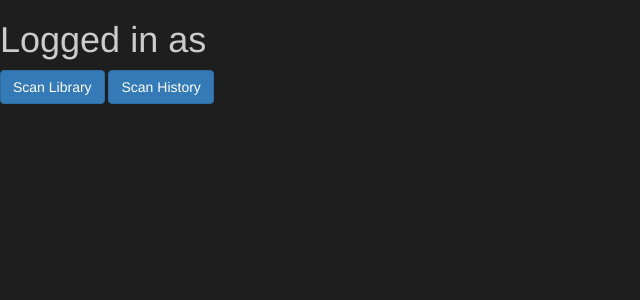
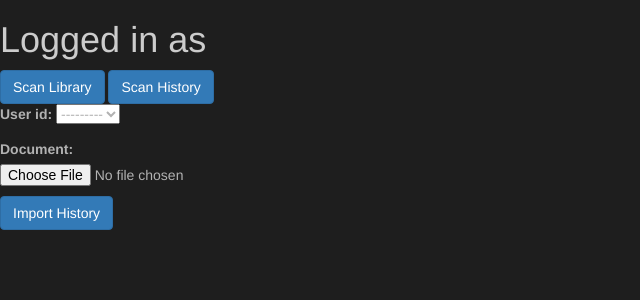
Before and after one commit to Kevin-Mok/spotify-lib-vis, a Django app: template login/templates/login/scan.html in a window 1280 px wide. Shown: the top 300 px of the page, without its empty margins (0-640 px from the left). Run offline with Django 3.2, Linux system fonts and the light colour scheme; the template is opened without the code that fills it: values that come from a table or form of the project are taken from there, others are empty; some libraries are stand-ins or nearby versions.

Commit message:
Able to upload history onto server (#57)

```diff
--- a/graphs/templates/graphs/user_history.html
+++ b/graphs/templates/graphs/user_history.html
@@ -10,7 +10,7 @@
 </head>
 <body>
 	<h1>{{ user_id }}'s Listening History</h1>
-	<a class="btn btn-primary " href="{% export_url 'csv' %}" role="button">Export CSV</a>
+	<a class="btn btn-primary " href="{% export_url 'csv' %}" role="button">Export</a>
 	{% render_table user_history_table %}
 </body>
 </html>
--- /dev/null
+++ b/login/forms.py
@@ -0,0 +1,8 @@
+from django import forms
+from .models import HistoryUpload
+
+class HistoryUploadForm(forms.ModelForm):
+    class Meta:
+        model = HistoryUpload
+        fields = ('user_id', 'document', )
+        #  widgets = { 'user_id': forms.HiddenInput() }
--- a/login/models.py
+++ b/login/models.py
@@ -20,3 +20,8 @@ class User(models.Model):
 
     def __str__(self):
         return self.id
+
+class HistoryUpload(models.Model):
+    user_id = models.ForeignKey(User, on_delete=models.CASCADE)
+    document = models.FileField(upload_to='history/')
+    uploaded_at = models.DateTimeField(auto_now_add=True)
--- a/login/templates/login/scan.html
+++ b/login/templates/login/scan.html
@@ -24,5 +24,10 @@
 		<a href="{% url "api:scan_history" user_secret %}" class="btn btn-primary">
 			Scan History
 		</a>
+		<form action="{% url 'login:upload_history' %}" method="post" enctype="multipart/form-data">
+			{% csrf_token %}
+			{{ form.as_p }}
+			<input class="btn btn-primary" type="submit" value="Import History">
+		</form>
     </body>
 </html>
--- a/login/urls.py
+++ b/login/urls.py
@@ -9,4 +9,5 @@ urlpatterns = [
     path('callback', callback, name='callback'),
     #  path('user/<str:user_secret>', user_home, name='user_home'),
     path('admin_graphs', admin_graphs, name='admin_graphs'),
+    path('upload_history', upload_history, name='upload_history'),
 ]
--- a/spotifyvis/settings.py
+++ b/spotifyvis/settings.py
@@ -130,3 +130,6 @@ STATIC_URL = '/static/'
 STATICFILES_DIRS = [
     os.path.join(BASE_DIR, "static"),
 ]
+
+MEDIA_URL = '/media/'
+MEDIA_ROOT = os.path.join(BASE_DIR, 'media')
```
Also changed, not shown: graphs/views.py (+8 -0 lines), login/views.py (+20 -1 lines), 1 other file.
